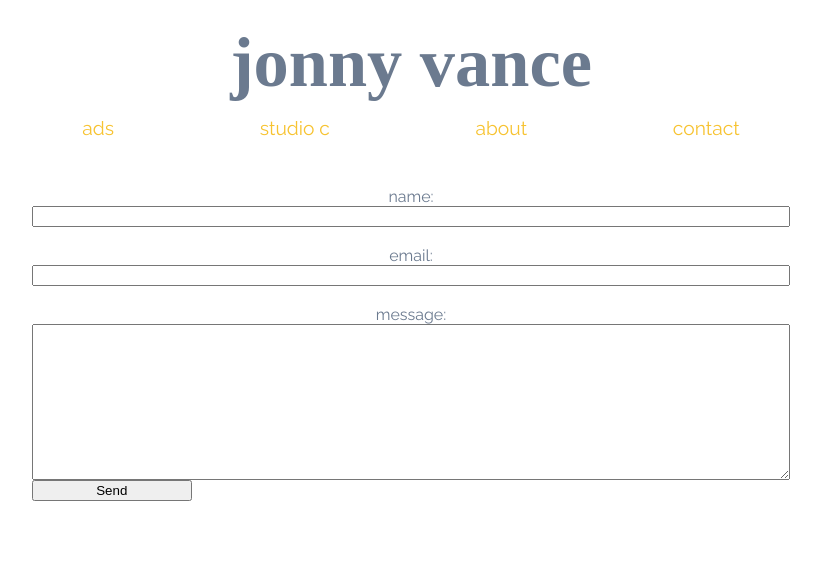
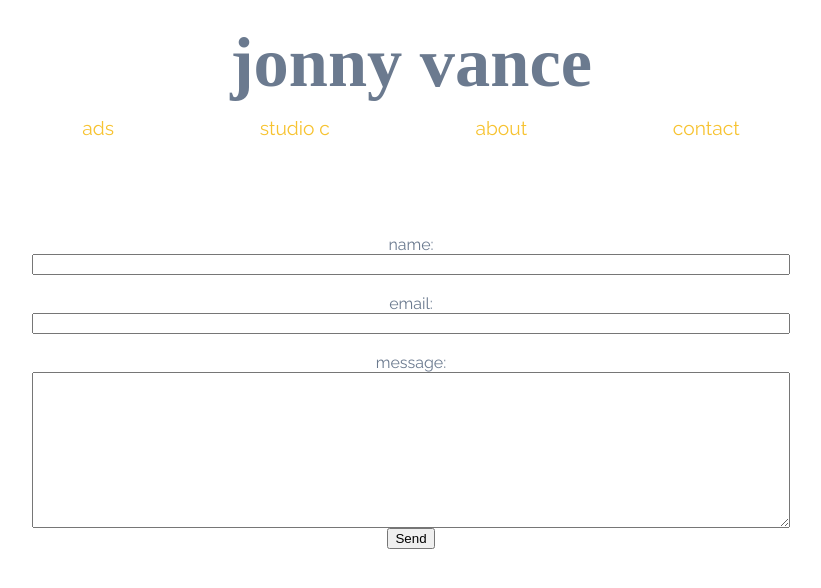
Before and after one commit to jonnyvance/jonny, a Vue app: page /contact in a window 1280 px wide. Shown: the top 588 px of the page, without its empty margins (229-1050 px from the left). Built offline with nearby package versions, Linux system fonts and the light colour scheme; a web font is replaced by a local one.

Commit message:
Fixed contact page

```diff
--- a/src/components/contact.vue
+++ b/src/components/contact.vue
@@ -29,7 +29,7 @@
 <style scoped>
 
 .view {
-    margin-top: 3rem;
+    margin-top: 6rem;
 }
 
 form {
@@ -40,6 +40,6 @@ form {
 }
 
 #button {
-    max-width: 10rem;
+    margin: auto;
 }
 </style>
```
Also changed, not shown: src/main.js (+6 -5 lines), 12 other files (tests, documents, lock files or other folders).
